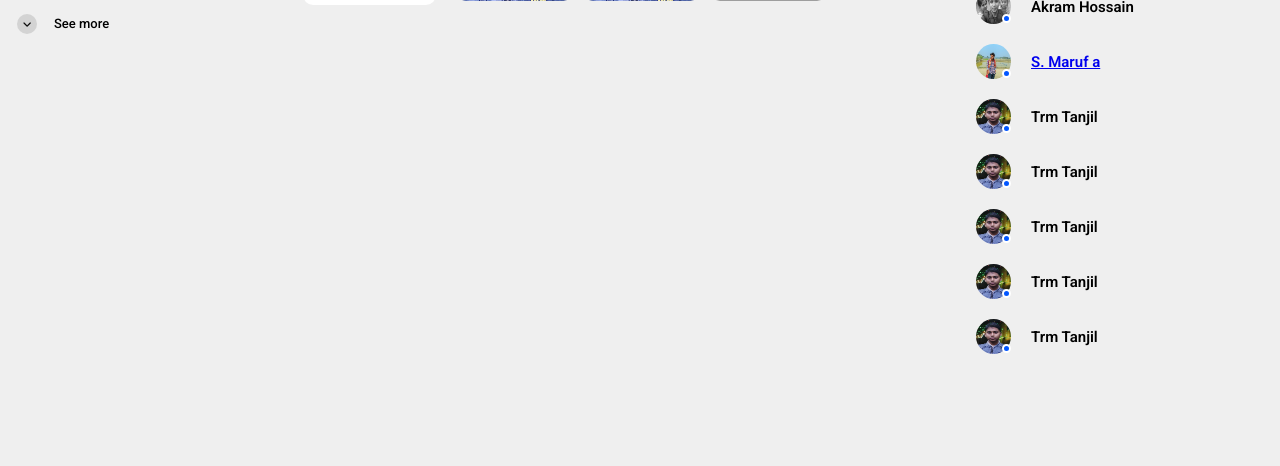
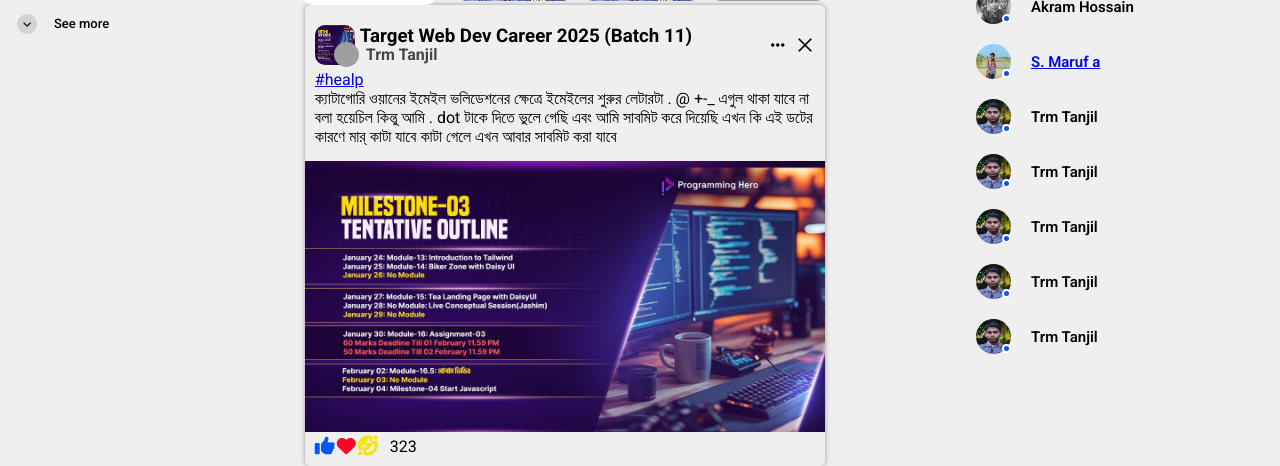
Before and after one commit to trmtanjil/fb-clone-1, a plain HTML site: page index.html in a window 1280 px wide. Shown: the part 409-875 px from the top of the page. Before the commit the page ends 800 px from the top, so only its background shows below. Drawn offline with Linux system fonts and the light colour scheme; grey boxes are pictures that could not be loaded.

Commit message:
post section add

```diff
--- a/index.html
+++ b/index.html
@@ -53,6 +53,7 @@
 <main>
     <section>
         <div class="main-strt-midl-end">
+           <section id="stikyLeftSection">
             <div class="main-left-1">
                 <div class="main-left-img">
                     <img src="./imegess/20221217_170423.jpg" alt="">
@@ -91,6 +92,7 @@
                     <h3>See more</h3>
                 </div>
             </div>
+           </section>
 
                         <!-- main div midle start  -->
 
@@ -168,6 +170,61 @@
         <!-- story section end -->
 
 
+      <!-- news sectionstart ? -->
+
+    <div class="postLogoMainBox">
+        <!-- logo-man-section start -->
+         <div class="postLogoPadding">
+         <div class="post-logo-main">
+            <div class="post-logo-img">
+                <img class="logo-img" src="./imegess/ph11.jpg" alt="" >
+                <h3>Target Web Dev Career 2025 (Batch 11)</h3>
+                <div class="rount-img">
+                    <img src="./imegess/2img.png" alt="">
+                    <h4>Trm Tanjil</h4>
+                </div>
+            </div>
+            <div class="post-logo-3dot">
+                <i class="fa-solid fa-ellipsis"></i>
+                <img src="./imegess/cross-23.png" alt="" width="20px">
+            </div>
+         </div>
+        <!--? logo-man-section end -->
+
+            <!--! post text section start  -->
+<div class="postTextMain">
+    <a href="#">#healp</a>
+    <p>
+        ক্যাটাগোরি ওয়ানের ইমেইল ভলিডেশনের ক্ষেত্রে ইমেইলের শুরুর লেটারটা  . @ +-_
+এগুল থাকা যাবে না বলা হয়েচিল কিন্তু আমি  .  dot টাকে দিতে ভুলে গেছি এবং আমি সাবমিট করে দিয়েছি এখন কি এই ডটের কারণে মার্ কাটা যাবে কাটা গেলে এখন আবার সাবমিট করা যাবে
+    </p>
+</div>
+        <!-- ?post text section end  -->
+    </div>
+
+            <!--! post img section start  -->
+<div class="postEmaingMain">
+    <img src="./imegess/ph11.jpg" alt="">
+</div>
+        <!--? post img section end -->
+
+    <!--!love react comment shear section start  -->
+<div class="loveReactCommentShear">
+    <div class="likeLoveMain">
+        <i class="fa-solid fa-thumbs-up"></i>
+        <i class="fa-solid fa-heart"></i>
+        <i class="fa-solid fa-face-grin-squint-tears"></i>
+        <p>323</p>
+    </div>
+    <div class="commentShearMain">
+
+    </div>
+</div>
+
+    <!-- ?love react comment shear section end -->
+
+    </div>
+      <!-- news section end -->
 
 
 
--- a/style.css
+++ b/style.css
@@ -150,6 +150,11 @@ body{
 
 
           /* main section start  */
+#stikyLeftSection{
+    position: sticky;
+    top: 10;
+
+}
 .main-section-1{
     display: flex;
 
@@ -383,10 +388,104 @@ hr{
     top: 10px;
 }
 
-      /* story-whach section end */
+      /* ?story-whach section end */
 
 
-          /* main section end  */
+     /*! <!-- logo-man-section start --> */
+.postLogoMainBox{
+    width: 520px;
+    box-shadow: 0px 0px 5px 0px rgb(156, 150, 156);
+    padding: 10px 0px;
+    margin:0px auto ;
+    border-radius: 5px;
+}
+.postLogoPadding{
+    padding: 10px;
+}
+.post-logo-main{
+    display: flex;
+    justify-content: space-between;
+    align-items: center;
+}
+.post-logo-img{
+    position: relative;
+    display: flex;
+}
+.logo-img{
+    height: 40px;
+    width: 40px ;
+    border-radius: 10px;
+}
+.post-logo-img h3{
+    padding-left: 5px;
+}
+.rount-img{
+   cursor: pointer;
+    position: absolute;
+    top: 17px;
+    left: 19px;
+    display: flex;
+}
+.rount-img img{
+    border-radius: 50%;
+    height: 25px;
+    width: 25px;
+}
+.rount-img h4{
+    color: #474646;
+    padding-left: 7px;
+    padding-top: 3px;
+}
+.post-logo-3dot{
+    display: flex;
+    align-items: center;
+    gap: 10px;
+    cursor: pointer;
+}
+/*?<!-- logo-man-section end --> */
+/*! <!--! post text section start  --> */
+ .postTextMain{
+    padding: 5px 0px;
+ }
+/*? <!-- ?post text section ond  --> */
+
+/* !post img section start  */
+.postEmaingMain{
+    width: 100%;
+}
+.postEmaingMain img{
+    width: 100%;
+}
+/*? post img section end */
+
+/* !love react comment shear section start */
+.likeLoveMain{
+    padding-left: 10px;
+    display: flex;
+    align-items: center;
+    gap: 2px;
+}
+.fa-thumbs-up  {
+position: relative;
+color: rgb(2, 86, 255);
+font-size: 20px;
+}
+.fa-heart  {
+    color: rgb(255, 2, 36);
+    font-size: 19px;
+
+}
+.fa-face-grin-squint-tears{
+    color: rgb(248, 228, 12);
+    font-size: 20px;
+}
+.likeLoveMain p{
+margin-left: 10px;
+}
+
+/* ?love react comment shear section end */
+
+          /*? main section end  */
 
 
           /* :right section start  */
```
Also changed, not shown: imegess/cross-23.png (added), imegess/ph11.jpg (added).
